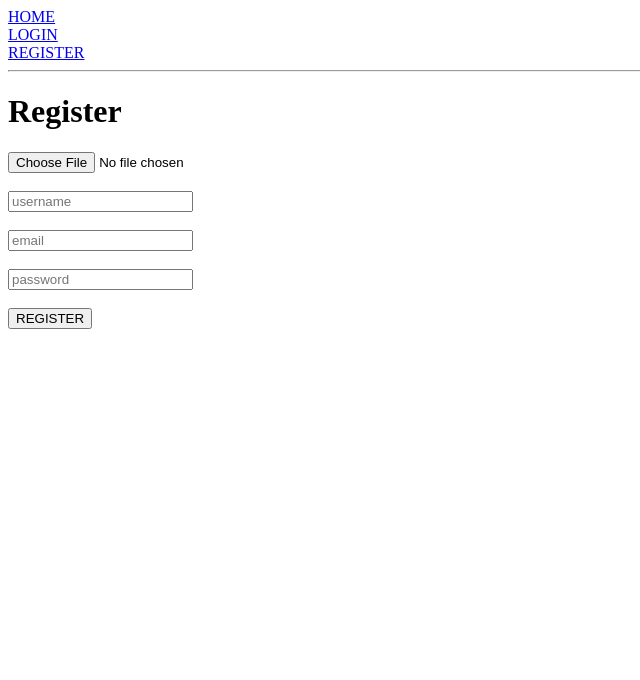
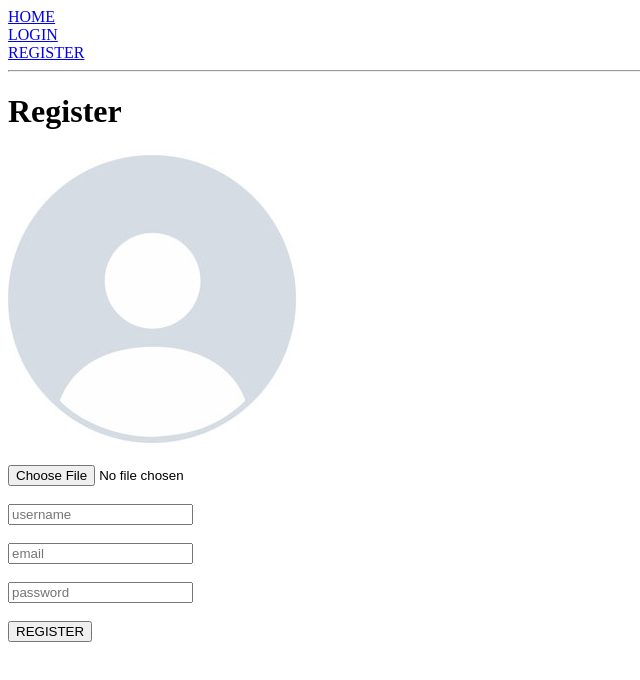
Before and after one commit to nidvar/mern-rt-chat-ui, a React (Vite) app: page /signup in a window 1280 px wide. Shown: the top 680 px of the page, without its empty margins (0-640 px from the left). Built offline with nearby package versions, Linux system fonts and the light colour scheme; no server answers.

Commit message:
profile picture working. blank profile picture added

```diff
--- a/src/App.tsx
+++ b/src/App.tsx
@@ -27,7 +27,8 @@ function App() {
             isLoggedIn: false,
             authUser: {
                 username: '',
-                email: ''
+                email: '',
+                profilePic: '',
             },
         });
     }
@@ -38,7 +39,7 @@ function App() {
 
     return (
         <>
-            <Header logout={logout} isLoggedIn={authStore.isLoggedIn} />
+            <Header logout={logout} isLoggedIn={authStore.isLoggedIn} profilePic={authStore.authUser.profilePic} />
             <hr />
             <Routes>
                 <Route path='/' element={<ChatPage />} />
--- a/src/components/Header.tsx
+++ b/src/components/Header.tsx
@@ -1,6 +1,6 @@
 import { Link } from 'react-router-dom';
 
-const Header = function({logout, isLoggedIn}:{ logout: ()=> void, isLoggedIn: boolean }){
+const Header = function({logout, isLoggedIn, profilePic}:{ logout: ()=> void, isLoggedIn: boolean, profilePic: string }){
     return(
         <>
             <Link to='/'>HOME</Link>
@@ -8,6 +8,7 @@ const Header = function({logout, isLoggedIn}:{ logout: ()=> void, isLoggedIn: bo
             {
                 isLoggedIn?
                 <div>
+                    <img src={profilePic || "blank_profile.jpg"} />
                     <Link to='/profile'>PROFILE</Link>
                     <br /><br />
                     <button onClick={logout}>LOGOUT</button>
--- a/src/pages/SignUpPage.tsx
+++ b/src/pages/SignUpPage.tsx
@@ -49,17 +49,20 @@ const SignUpPage = function(){
             body: JSON.stringify({
                 email: email,
                 username: username,
-                password: password
+                password: password,
+                profilePic: image
             })
         };
         try{
             const res = await fetch(baseURL + '/auth/signup', payload);
-            const data = await res.json();
             if(res.ok){
+                const data = await res.json();
                 console.log(data.message);
                 navigate('/complete');
             }else{
-                setErrorMessage(data.message);
+                const error = await res.json();
+                console.log(error);
+                setErrorMessage('error');
             }
         }catch{
             setErrorMessage('Error has occured. Please try again later');
@@ -72,8 +75,11 @@ const SignUpPage = function(){
                 <form onSubmit={handleSubmit}>
                     <h1>Register</h1>
                     <img
-                        src={image || undefined}
+                        src={image || "blank_profile.jpg"}
                     />
+                    <br />
+                    <br />
+
                     <input
                         type="file"
                         accept="image/*"
@@ -91,6 +97,7 @@ const SignUpPage = function(){
                     />
                     <br />
                     <br />
+
                     <input
                         type="email"
                         placeholder='email'
@@ -99,6 +106,7 @@ const SignUpPage = function(){
                     />
                     <br />
                     <br />
+
                     <input
                         type="password"
                         placeholder='password'
@@ -107,6 +115,7 @@ const SignUpPage = function(){
                     />
                     <br />
                     <br />
+
                     <button type="submit">REGISTER</button>
                 </form>
                 <p>{errorMessage}</p>
--- a/src/store/useAuthStore.ts
+++ b/src/store/useAuthStore.ts
@@ -5,6 +5,7 @@ type AuthStore = {
     authUser: {
         username: string
         email: string
+        profilePic: string
     },
     authenticate: ()=> void
 };
@@ -20,7 +21,8 @@ export const useAuthStore = create<AuthStore>(function(set){
         errorMessage: '',
         authUser: {
             username: '',
-            email: ''
+            email: '',
+            profilePic:'',
         },
         authenticate: async function(){
             try{
```
Also changed, not shown: public/blank_profile.jpg (added).
